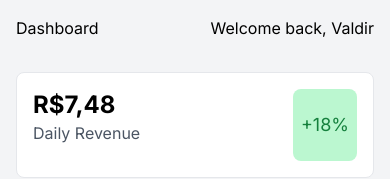
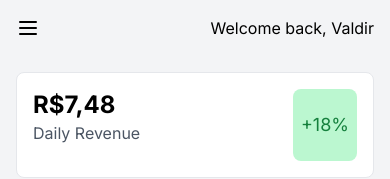
Before and after one commit to valdir-ti/dashboard-intratec, a Next.js app: page / in a window 390 px wide. Shown: the top 179 px of the page. Built offline with nearby package versions, Linux system fonts and the light colour scheme.

Commit message:
create mobile side navigation

```diff
--- a/src/app/page.tsx
+++ b/src/app/page.tsx
@@ -1,8 +1,3 @@
-import { DollarSign, ArrowUpRight, ShoppingBag, Users } from 'lucide-react'
-
-import Card from "@/components/Card";
-import Chart from "@/components/Chart";
-import Navbar from "@/components/Navbar";
 import Header from '@/components/Header';
 import TopCards from '@/components/TopCards';
 
--- a/src/components/Header.tsx
+++ b/src/components/Header.tsx
@@ -1,10 +1,38 @@
+'use client'
+
+import React from 'react';
+import { Menu } from 'lucide-react'
+
+import useWindowSize, { Size } from '@/hooks/useWindowSize';
+
+import SideNavigation from "./SideNavigation"
+
 const Header = () => {
+
+  const size: Size = useWindowSize();
+
+  const [openMenu, setOpenMenu] = React.useState(false)
+  const [mobilePosition, setMobilePosition] = React.useState(false)
+
+  const handleMenu = React.useCallback(() => {
+    setOpenMenu(!openMenu)
+  }, [openMenu, setOpenMenu])
+
+  React.useEffect(() => {
+    if(Number(size.width) < 640) {
+      setMobilePosition(true)
+    }
+  }, [size])
+
   return (
-    <div className="flex justify-between px-4 pt-4">
-        <h2>Dashboard</h2>
+    <>
+      <div className="flex justify-between px-4 pt-4 relative">
+        <SideNavigation mobilePosition={mobilePosition} openMenu={openMenu}/>
+        {mobilePosition ? <div><Menu onClick={handleMenu} className='cursor-pointer'/></div> : <div></div>}
         <h2>Welcome back, Valdir</h2>
-    </div>
+      </div>
+    </>
   )
 }
 
-export default Header
+export default React.memo(Header)
--- /dev/null
+++ b/src/components/SideNavigation.tsx
@@ -0,0 +1,17 @@
+interface SideNavigationProps {
+    mobilePosition: boolean;
+    openMenu: boolean;
+}
+
+const SideNavigation = ({ mobilePosition, openMenu }: SideNavigationProps) => {
+
+    return mobilePosition && openMenu ? (
+      <aside className="absolute right-0 top-0 h-screen w-48 bg-gray-200">
+        <div className='mt-4 flex justify-center'>
+            Sidenavigation
+        </div>
+      </aside>
+    ) : null;
+  }
+
+  export default SideNavigation
```
